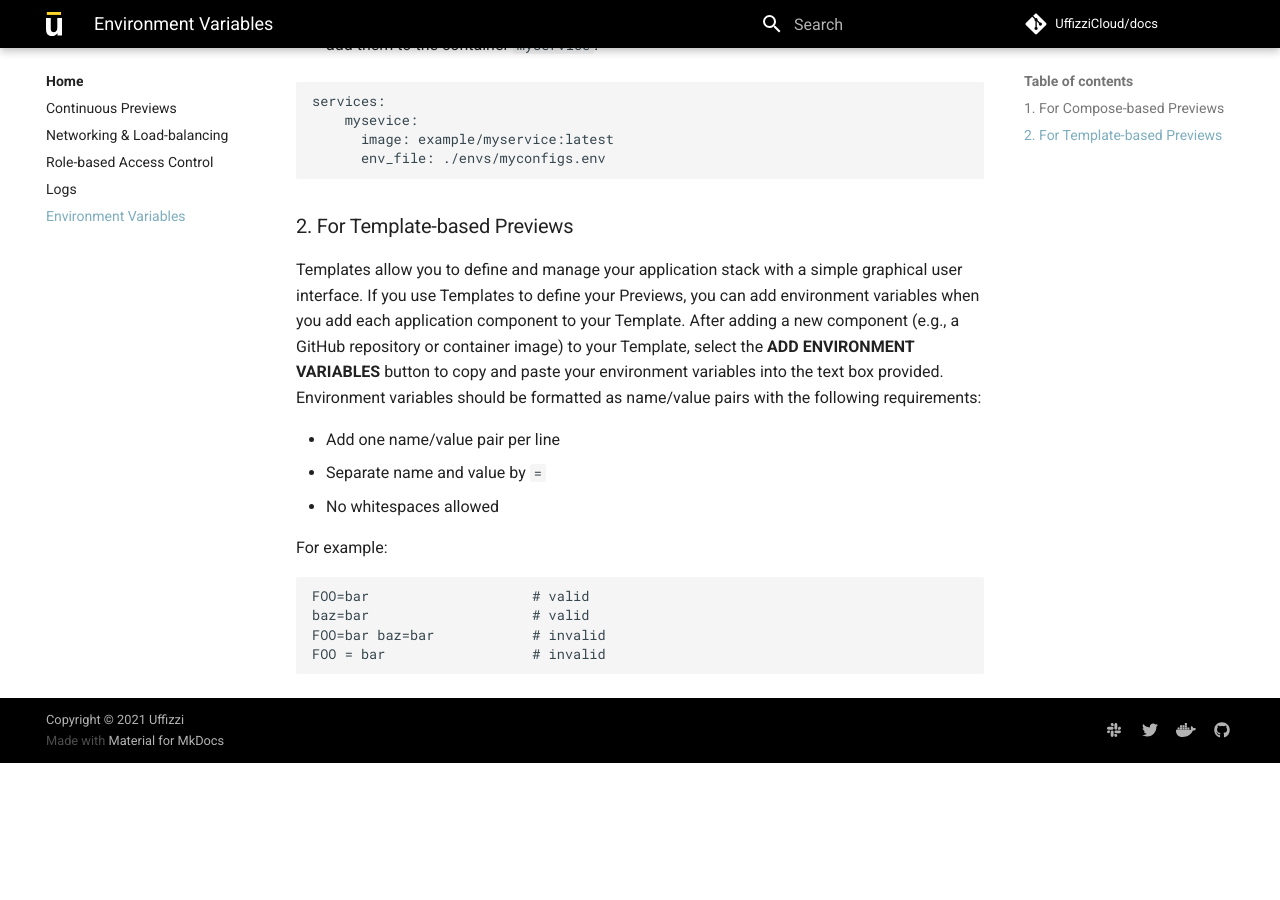
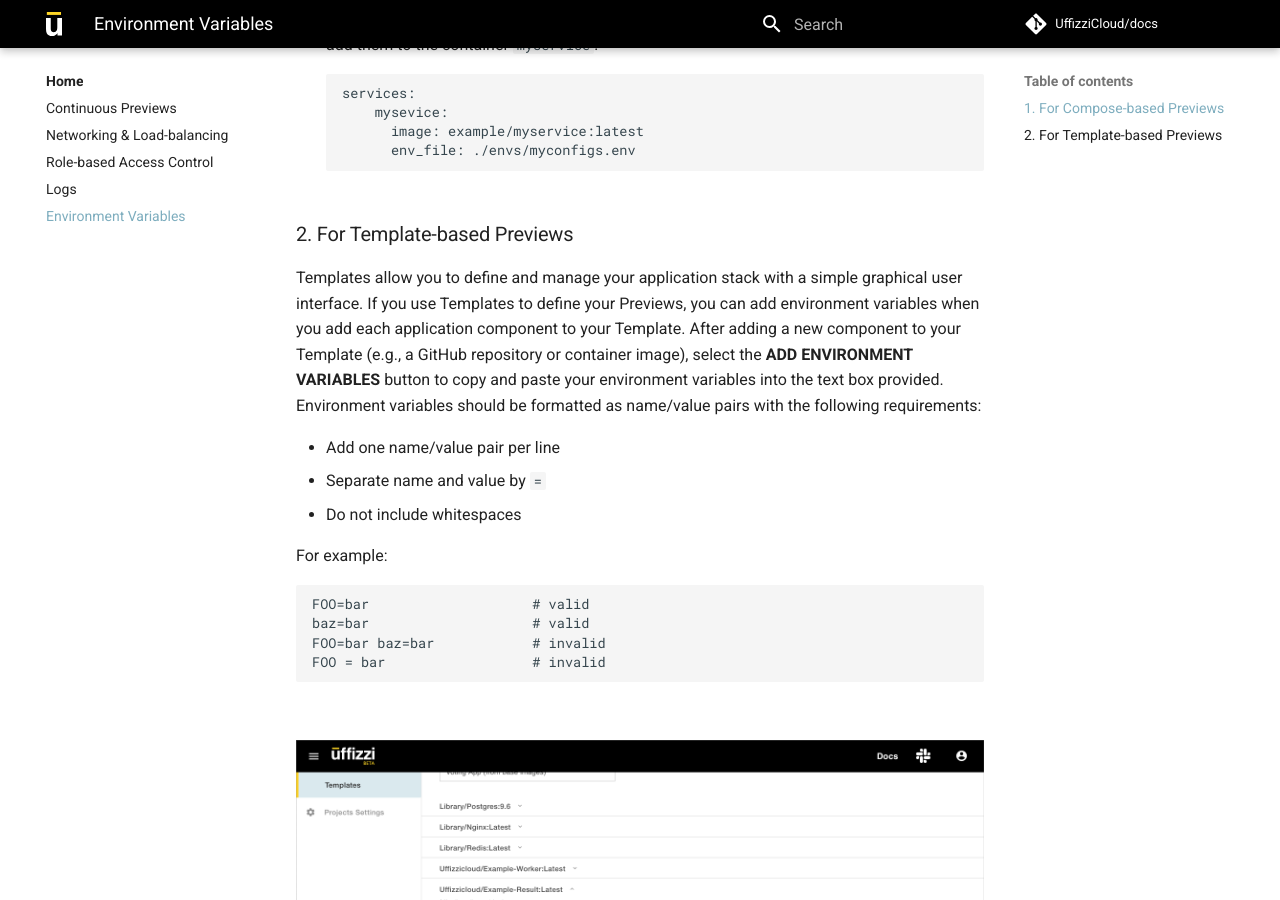
Before and after one commit to UffizziCloud/docs, an MkDocs documentation site: the page built from docs/environment-variables.md, in a window 1280 px wide and 900 px high, scrolled down 890 px. Built offline with MkDocs 1.6.1 and Material for MkDocs 9.7.7, drawn with Linux system fonts in a browser that asks for light colours; comment, search, counter and statistics services are not loaded; before the commit the page ends 1653 px from its top, so only the background shows below that.

Commit message:
updates to environment variables article

````diff
--- a/docs/environment-variables.md
+++ b/docs/environment-variables.md
@@ -18,7 +18,6 @@
 ```
 
 * Use `env_file` if you have a large number of enviroment variables that would otherwise clutter up your compose file. You can store your variables in a file within your repository and use the `env_file` component to specify the path to this file. For example, the following `uffizzi-compose.yml` snippet tells Uffizzi to read the contents of `envs/myconfigs.env` and add them to the container `myservice`:
-
 ```
 services:
     mysevice:
@@ -27,11 +26,11 @@
 ```
 
 ### 2. For Template-based Previews
-Templates allow you to define and manage your application stack with a simple graphical user interface. If you use Templates to define your Previews, you can add environment variables when you add each application component to your Template. After adding a new component (e.g., a GitHub repository or container image) to your Template, select the **ADD ENVIRONMENT VARIABLES** button to copy and paste your environment variables into the text box provided. Environment variables should be formatted as name/value pairs with the following requirements:
+Templates allow you to define and manage your application stack with a simple graphical user interface. If you use Templates to define your Previews, you can add environment variables when you add each application component to your Template. After adding a new component to your Template (e.g., a GitHub repository or container image), select the **ADD ENVIRONMENT VARIABLES** button to copy and paste your environment variables into the text box provided. Environment variables should be formatted as name/value pairs with the following requirements:
 
 * Add one name/value pair per line
 * Separate name and value by `=`
-* No whitespaces allowed
+* Do not include whitespaces
 
 For example:
 
@@ -41,3 +40,9 @@
 FOO=bar baz=bar            # invalid
 FOO = bar                  # invalid
 ```
+&nbsp;
+
+![](assets/images/template-environment-variables.png)
+&nbsp;
+
+![](assets/images/template-envvars-textbox.png)
````
Also changed, not shown: docs/assets/images/template-environment-variables.png (added), docs/assets/images/template-envvars-textbox.png (added).
